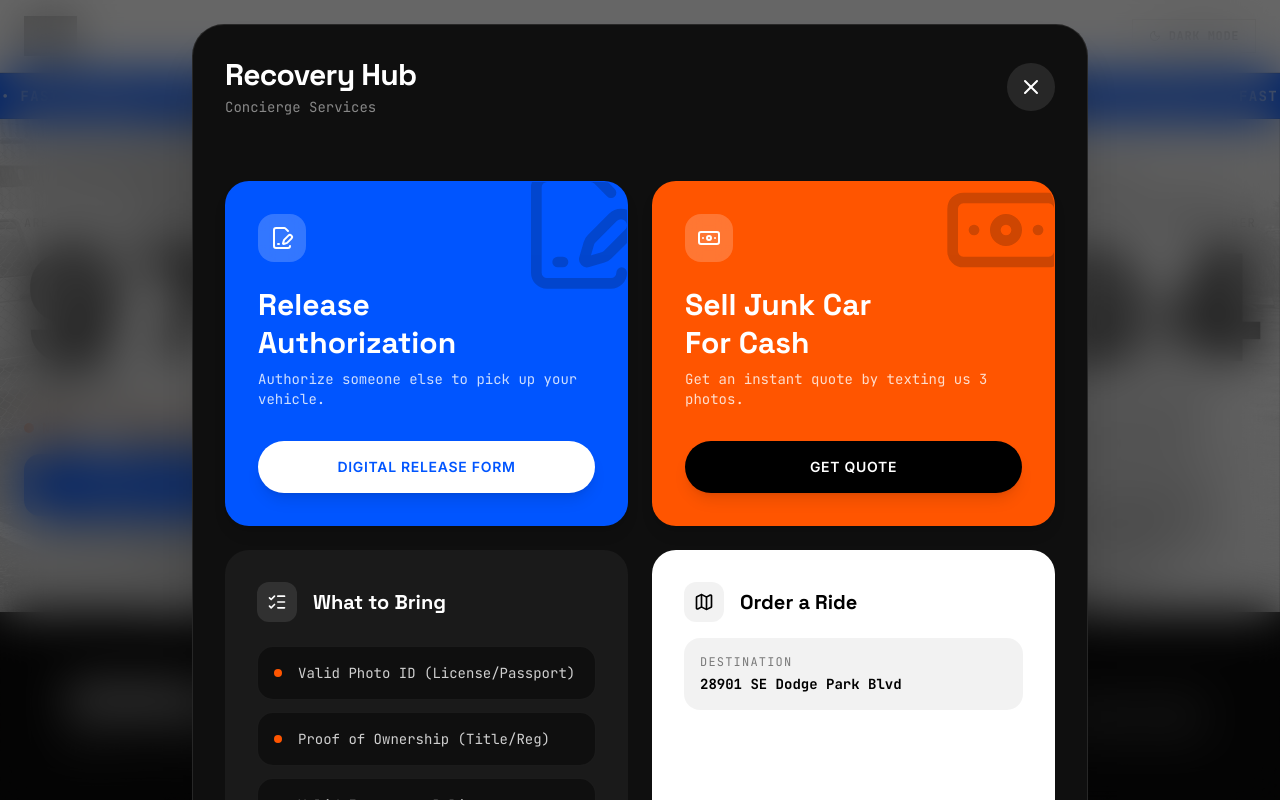
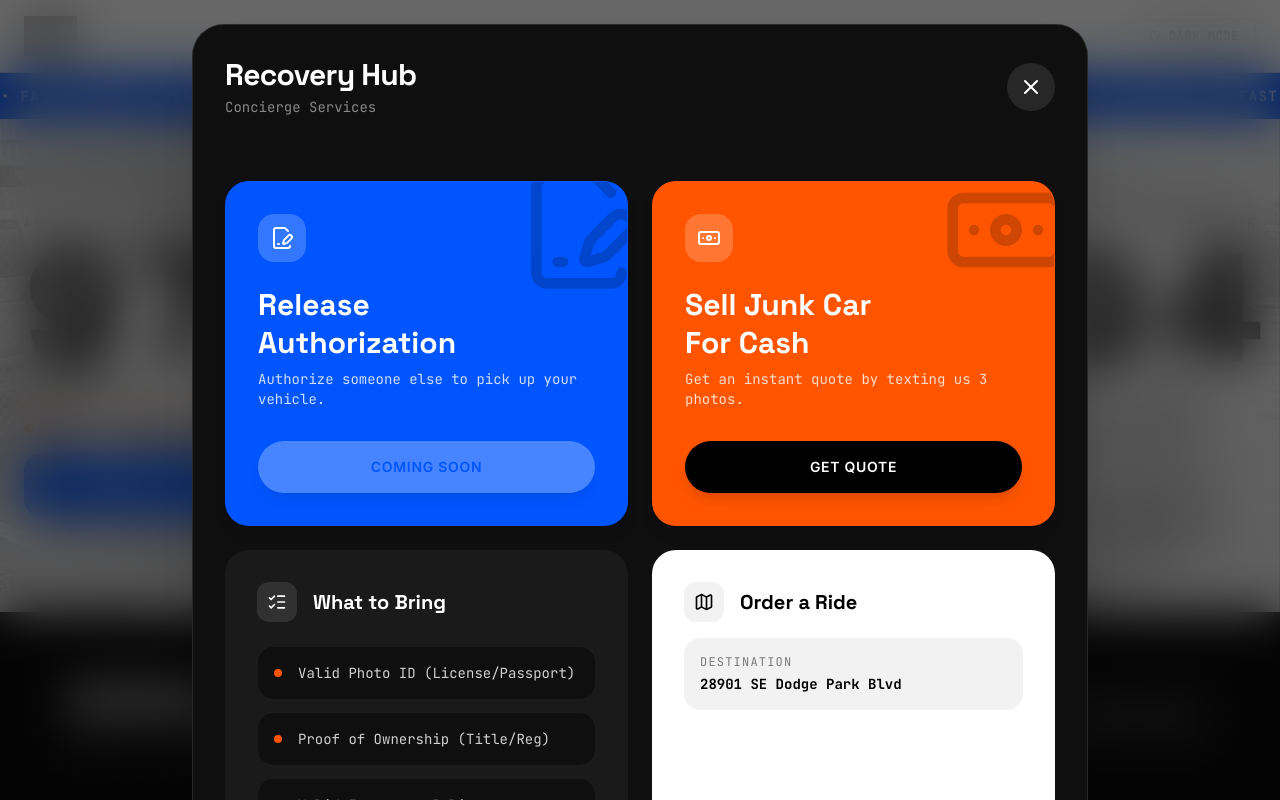
Before and after one commit to robertlazau-design/Tow-Guys-, a React (Vite) app: page / in a window 1280 px wide. Both pictures are taken after a click on the button 640 px from the left and 716 px from the top of the page. Shown: the top 800 px of the page. Built offline with nearby package versions, Linux system fonts and the light colour scheme; grey boxes are pictures that could not be loaded.

Commit message:
feat: Temporarily disable Option A UI with Coming Soon state

```diff
--- a/src/App.tsx
+++ b/src/App.tsx
@@ -71,9 +71,9 @@ const DigitalReleaseForm = () => {
           <p className="font-mono text-sm text-white/80">Authorize someone else to pick up your vehicle.</p>
         </div>
         <button
-          onClick={() => setStep(1)}
-          className="relative z-10 w-full bg-white text-[var(--blue)] rounded-full py-4 font-bold text-sm uppercase tracking-wider hover:scale-[1.02] active:scale-[0.98] transition-transform shadow-lg">
-          Digital Release Form
+          disabled
+          className="relative z-10 w-full bg-white/40 text-[var(--blue)] rounded-full py-4 font-bold text-sm uppercase tracking-wider opacity-70 cursor-not-allowed shadow-lg">
+          Coming Soon
         </button>
       </motion.div>
     );
```
